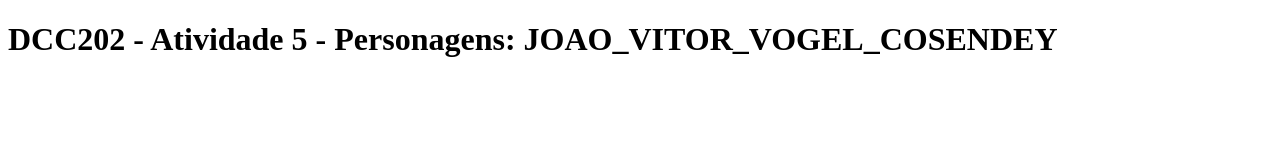
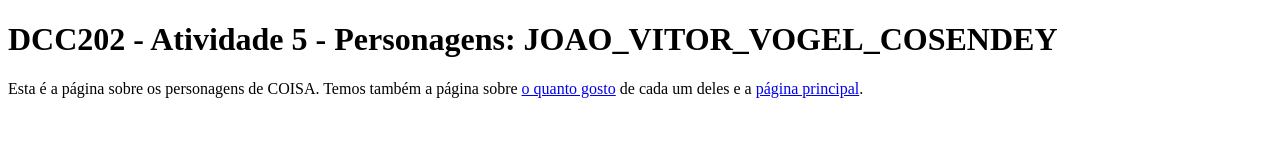
Before and after one commit to ufjf-dcc202/ufjf-dcc202-2023-3-b-atv5-joaovogelufjf, a website: page personagens.html in a window 1280 px wide. Drawn offline with Linux system fonts and the light colour scheme.

Commit message:
criar p com conteúdo e linkar index e preferências

```diff
--- a/personagens.html
+++ b/personagens.html
@@ -1,13 +1,17 @@
 <!DOCTYPE html>
 <html lang="pt">
-<head>
-    <meta charset="UTF-8">
-    <meta name="viewport" content="width=device-width, initial-scale=1.0">
+  <head>
+    <meta charset="UTF-8" />
+    <meta name="viewport" content="width=device-width, initial-scale=1.0" />
     <title>DCC202 - Atividade 5 - Personagens: JOAO_VITOR_VOGEL_COSENDEY</title>
-</head>
-<body>
+  </head>
+  <body>
     <main>
-        <h1>DCC202 - Atividade 5 - Personagens: JOAO_VITOR_VOGEL_COSENDEY</h1>
+      <h1>DCC202 - Atividade 5 - Personagens: JOAO_VITOR_VOGEL_COSENDEY</h1>
+      <p>
+        Esta é a página sobre os personagens de COISA. Temos também a página
+        sobre <a href="preferencias.html">o quanto gosto</a> de cada um deles e a <a href="index.html">página principal</a>.
+      </p>
     </main>
-</body>
+  </body>
 </html>
```
